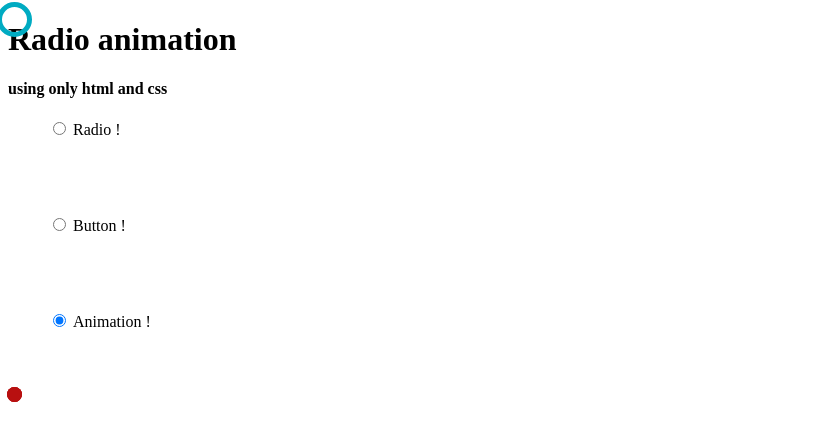
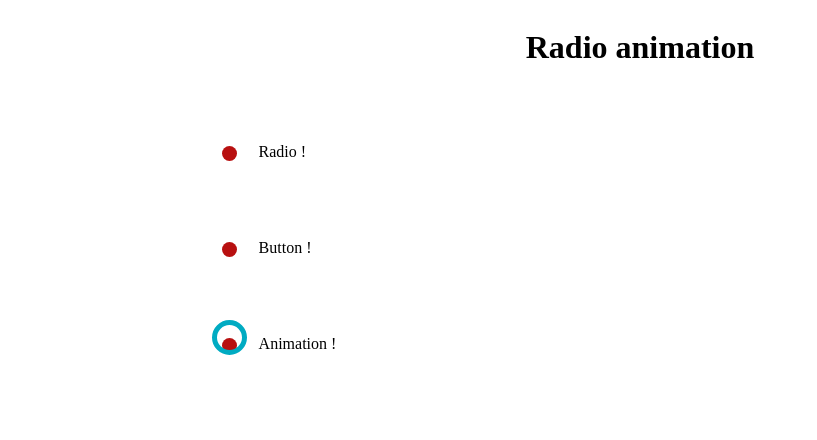
Before and after one commit to Shaikhfaruk/Target-100plus-Small-Projects, a plain HTML site: page mcq-buttons/index.html in a window 1280 px wide. Shown: the whole page, without its empty margins (0-817 px from the left). Drawn offline with Linux system fonts and the light colour scheme.

Commit message:
master: Fix Position

```diff
--- a/mcq-buttons/index.html
+++ b/mcq-buttons/index.html
@@ -10,7 +10,6 @@
   <body>
     <div class="container">
       <h1>Radio animation</h1>
-      <h4>using only html and css</h4>
       <ul>
         <li>
           <input checked type="radio" name="mcq" />
--- a/mcq-buttons/style.css
+++ b/mcq-buttons/style.css
@@ -1,29 +1,53 @@
+.container {
+  display: flex;
+  align-items: center;
+  justify-content: center;
+  flex-direction: column;
+}
+ul li label {
+  padding-left: 20px;
+}
 ul {
   list-style: none;
+  width: 70%;
+  display: flex;
+  align-items: center;
+  justify-content: center;
+  flex-direction: column;
 }
 ul li {
   height: 12vh;
+  display: flex;
+  align-items: center;
+  justify-content: flex-start;
+  position: relative;
+  width: 100%;
 }
 .touch {
   position: relative;
   width: 25px;
   height: 25px;
-  top: 2px;
-  left: -3px;
+  top: 24px;
+  left: -6px;
   border: 5px solid rgb(0, 171, 194);
   border-radius: 50%;
   display: none;
 }
+
 label:before {
   content: "";
   width: 15px;
   height: 15px;
   position: absolute;
   background: rgb(184, 16, 16);
-  left: 7px;
-  top: calc(50% - 13px);
+  left: 4px;
+  top: calc(50% - 6px);
+  z-index: -1;
   box-sizing: border-box;
   border-radius: 50%;
+}
+input {
+  opacity: 0;
 }
 input[type="radio"]:checked ~ .touch {
   position: absolute;
```
